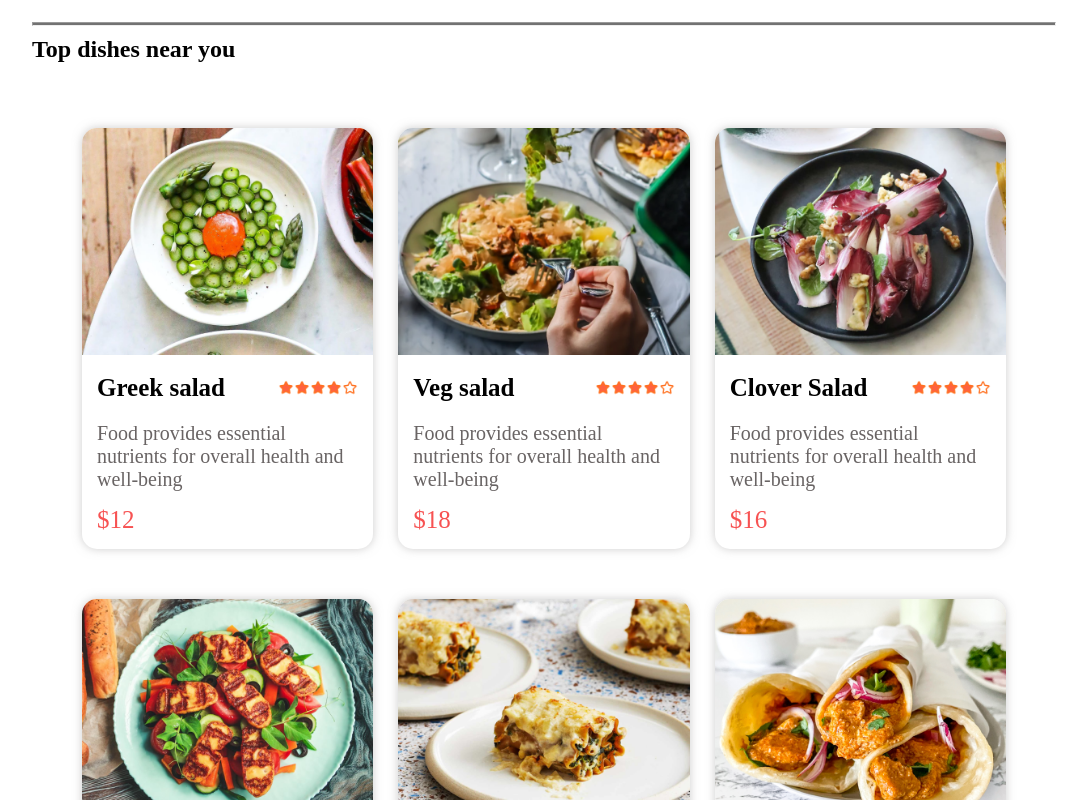
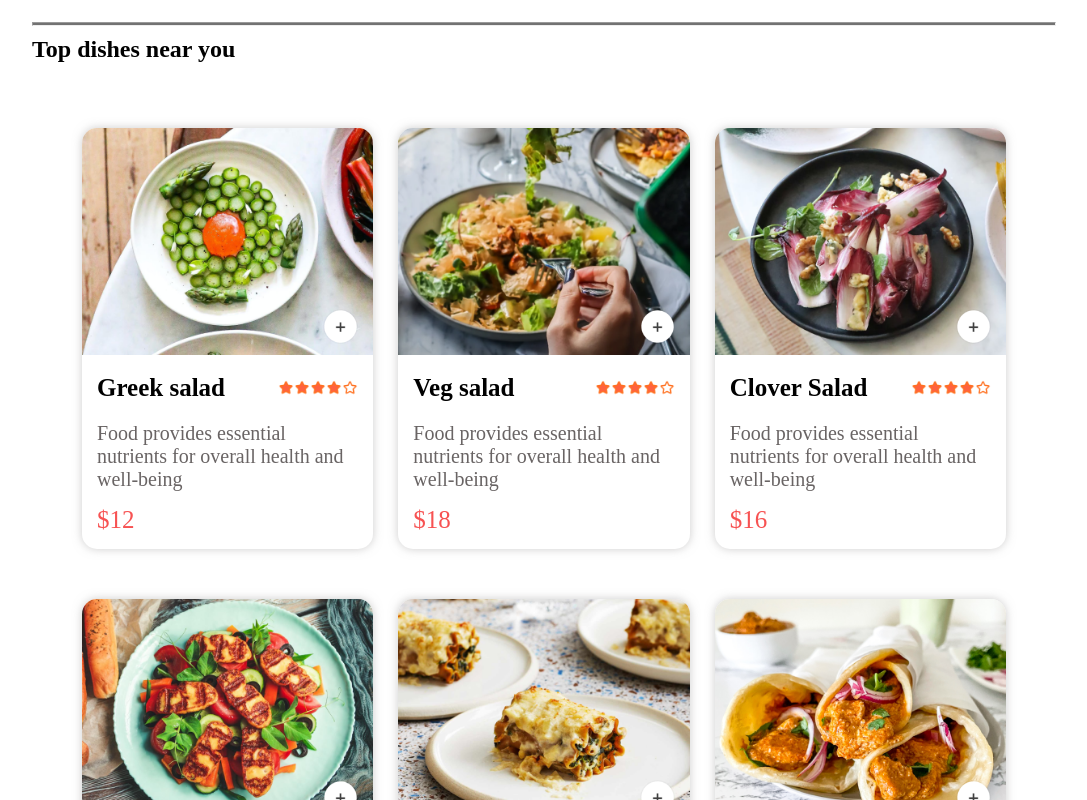
Before and after one commit to Pranavdixit24/Food-Delivery-frontend, a React (Vite) app: page / in a window 1280 px wide. Shown: the part 900-1700 px from the top of the page, without its empty margins (96-1183 px from the left). Built offline with nearby package versions, Linux system fonts and the light colour scheme.

Commit message:
added item-counter

```diff
--- a/src/components/FoodItem/FoodItem.css
+++ b/src/components/FoodItem/FoodItem.css
@@ -48,3 +48,33 @@
 .food-item-name-rating img {
     width: 80px;
 }
+
+.food-item-img-container{
+    position: relative;
+}
+
+.food-item-img-container .add{
+    position: absolute;
+    width: 35px;
+    bottom: 15px;
+    right: 15px;
+    cursor: pointer;
+    border-radius: 50%;
+
+}
+
+.food-item-Counter{
+    position: absolute;
+    bottom: 15px;
+    right: 15px;
+    display: flex;
+    align-items: center;
+    gap: 10px;
+    padding: 10px;
+    border-radius: 50px;
+    background-color: #fff;
+}
+
+.food-item-Counter img{
+    width: 30px;
+}
--- a/src/components/FoodItem/FoodItem.jsx
+++ b/src/components/FoodItem/FoodItem.jsx
@@ -1,12 +1,25 @@
 import React from 'react'
 import { assets } from '../../assets/assets'
+import { useState } from 'react'
 import "./FoodItem.css"
 
 const FoodItem = ({id,name,price,description,image}) => {
+  const [itemCount,setItemCount] = useState(0);
+
   return (
     <div className='food-item'>
       <div className="food-item-img-container">
         <img className='food-item-img' src={image} alt="" />
+        {
+          !itemCount
+          ?<img className='add' onClick={(prev)=>setItemCount(prev=>prev+1)} src={assets.add_icon_white} alt="" />
+          :<div className="food-item-Counter">
+            <img onClick={(prev)=>setItemCount(prev=>prev-1)} src={assets.remove_icon_red} alt="" />
+              <p>{itemCount}</p>
+            <img onClick={(prev)=>setItemCount(prev=>prev+1)} src={assets.add_icon_green} alt="" />
+
+          </div>
+        }
       </div>
       <div className="food-item-info">
         <div className="food-item-name-rating">
```
